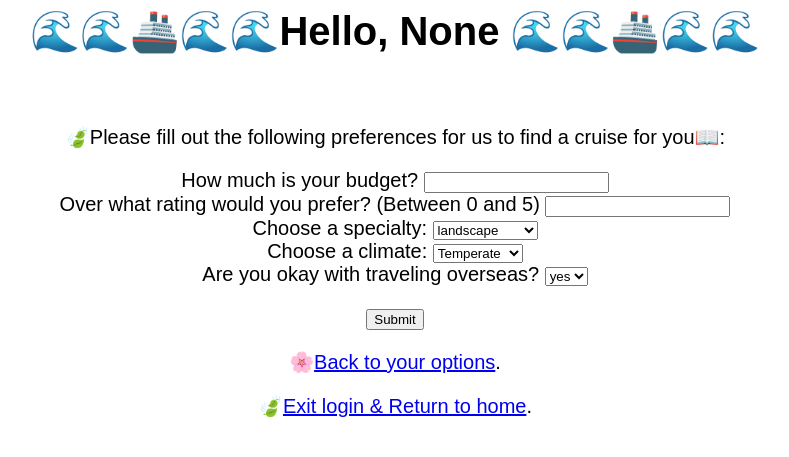
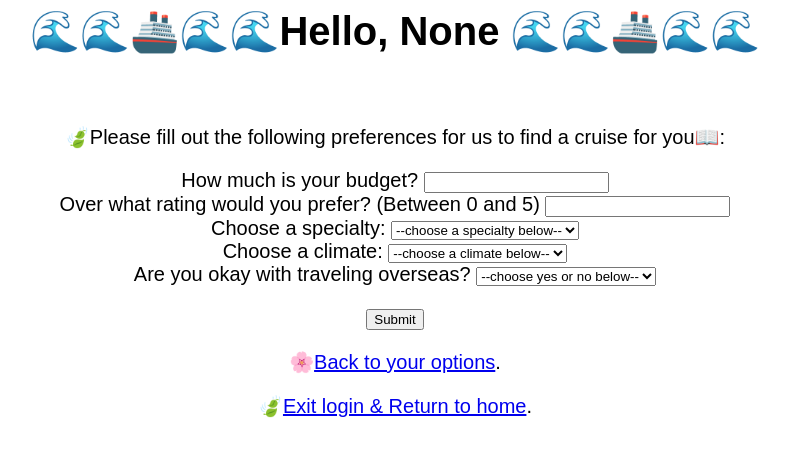
Before and after one commit to quadvvvv/Cruise-Booking-Application-4111, a Flask app: page /direct_book in a window 1280 px wide. Shown: the top 457 px of the page, without its empty margins (245-1034 px from the left). Run offline with Flask 2, Linux system fonts and the light colour scheme; parts of the project's set-up code (start-up, migrations or seed data) failed here and were passed over.

Commit message:
see if boiler works;

```diff
--- a/server.py
+++ b/server.py
@@ -17,6 +17,7 @@ from flask import Flask, flash, request, render_template, g, redirect, Response
 ### New Imports
 import random
 import traceback
+
 
 tmpl_dir = os.path.join(os.path.dirname(os.path.abspath(__file__)), 'templates')
 app = Flask(__name__, template_folder=tmpl_dir)
@@ -561,9 +562,9 @@ def directly_book():
   context = None
   context = dict(userName = cust_username)
 
-  # one last shot;
+  # one last shot:
 
-  # DESIGN CHANGE: all fields must be filled now;
+  # DESIGN CHANGE: still optional fields, using sql text;
   cust_budget_loc = request.form['cust_budget']
   cust_rating_loc = request.form['cust_rating']
   cust_specialty_loc = request.form['cust_specialty']
@@ -572,11 +573,30 @@ def directly_book():
 
   #SELECT s1.cruise_id, s1.dest_id AS to_dest, s2.dest_id AS from_dest
 
+  # reference: https://www.programcreek.com/python/example/51986/sqlalchemy.sql.text
+  params = {}
+  text = "SELECT * FROM cruises c, sail_to s1, sail_from s2, destinations d1, destinations d2 WHERE c.cruise_id = s1.cruise_id AND s1.cruise_id = s2.cruise_id AND s1.dest_id = d1.dest_id AND s2.dest_id = d2.dest_id "
+
+  if cust_budget_loc != "":
+    query_con_1 = "AND c.cruise_cost <= :cruise_cost "
+
+  if cust_rating_loc != "":
+    query_con_2 = "AND c.cruise_rating >= {} "
+
+  if cust_specialty_loc != "":
+    query_con_3 = "AND (d1.dest_specialty = \"{}\" OR d2.dest_specialty = \"{}\" ) "
+
+  if cust_climate_loc != "":
+    query_con_4 = "AND (d1.dest_climate = \"{}\" OR d2.dest_climate = \"{}\" ) "
+
+  # if is_domestic_loc != "":
+  #   if is_domestic_loc == "FALSE": # can be overseas
+  #     dosomething
+  #   else:
+  #     query_con_5 = "AND (d1.dest_is_domestic = \"{}\" AND d2.dest_is_domestic = \"{}\" ) "
+
   try:
-    if is_domestic_loc == "FALSE": # can be overseas
-      cursor = g.conn.execute('SELECT * FROM cruises c, sail_to s1, sail_from s2, destinations d1, destinations d2 WHERE c.cruise_id = s1.cruise_id AND s1.cruise_id = s2.cruise_id AND s1.dest_id = d1.dest_id AND s2.dest_id = d2.dest_id AND c.cruise_cost <= (%s) AND c.cruise_rating >= (%s) AND (d1.dest_specialty = (%s) OR d2.dest_specialty = (%s)) AND (d1.dest_climate = (%s) OR d2.dest_climate = (%s)) ',(cust_budget_loc, cust_rating_loc,cust_specialty_loc, cust_specialty_loc, cust_climate_loc, cust_climate_loc))
-    else:
-      cursor = g.conn.execute('SELECT * FROM cruises c, sail_to s1, sail_from s2, destinations d1, destinations d2 WHERE c.cruise_id = s1.cruise_id AND s1.cruise_id = s2.cruise_id AND s1.dest_id = d1.dest_id AND s2.dest_id = d2.dest_id AND c.cruise_cost <= (%s) AND c.cruise_rating >= (%s) AND (d1.dest_specialty = (%s) OR d2.dest_specialty = (%s)) AND (d1.dest_climate = (%s) OR d2.dest_climate = (%s)) AND (d1.dest_is_domestic = (%s) AND d2.dest_is_domestic = (%s)) ',(cust_budget_loc, cust_rating_loc,cust_specialty_loc, cust_specialty_loc, cust_climate_loc, cust_climate_loc, is_domestic_loc, is_domestic_loc))
+    cursor = g.conn.execute(sql.text(text), **params)
     for result in cursor:
       cruise_records.append(result)
   except:
--- a/templates/direct_book.html
+++ b/templates/direct_book.html
@@ -19,17 +19,18 @@
         <form method="POST" action="/directly_book">
             <label for="cust_budget">How much is your budget?</label>
             <input type="number" step="0.01" min=0 name="cust_budget"
-                id="cust_budget" required>
+                id="cust_budget" >
             <br>
 
             <label for="cust_rating">Over what rating would you prefer?
                 (Between 0 and 5)</label>
             <input type="number" step="1" name="cust_rating"
-                id="cust_rating" required >
+                id="cust_rating" >
             <br>
 
             <label for="cust_specialty">Choose a specialty:</label>
             <select name="cust_specialty" id="cust_specialty">
+                <option value="">--choose a specialty below--</option>
                 <option value="landscape">landscape</option>
                 <option value="nightlife">nightlife</option>
                 <option value="family-friendly">family-friendly</option>
@@ -40,6 +41,7 @@
 
             <label for="cust_climate">Choose a climate:</label>
             <select name="cust_climate" id="cust_climate">
+                <option value="">--choose a climate below--</option>
                 <option value="Temperate">Temperate</option>
                 <option value="Tropical">Tropical</option>
                 <option value="Continental">Continental</option>
@@ -50,6 +52,7 @@
 
             <label for="cust_climate">Are you okay with traveling overseas?</label>
             <select name="is_domestic" id="is_domestic">
+                <option value="">--choose yes or no below--</option>
                 <option value="FALSE">yes</option>
                 <option value="TRUE">no</option>
             </select>
```
